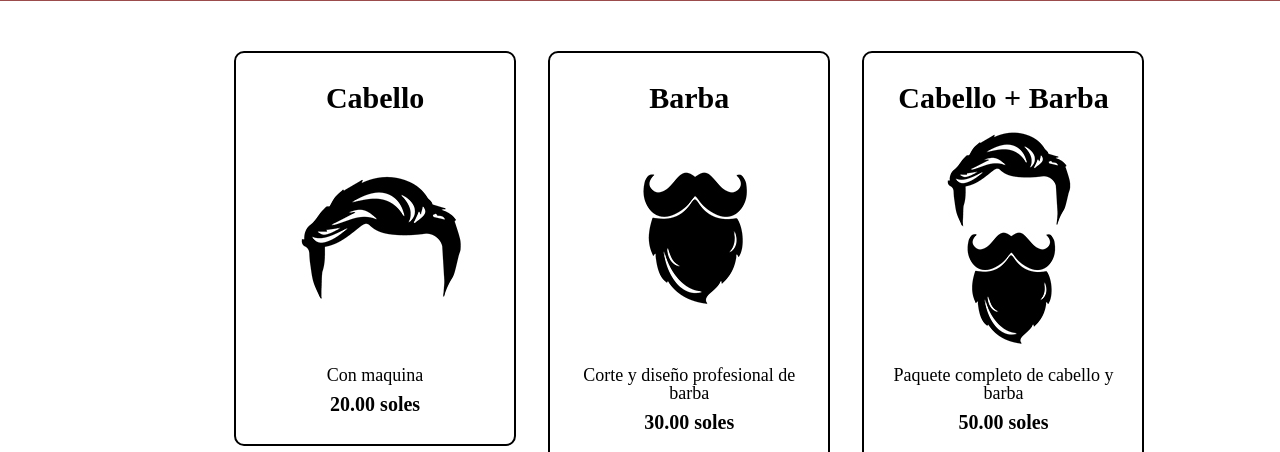
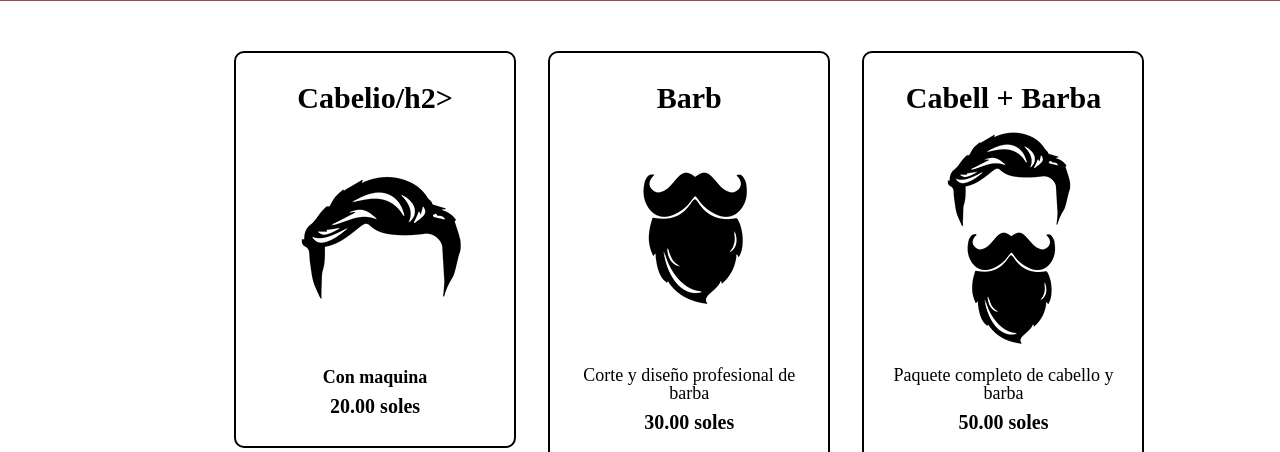
Before and after one commit to BryanChiara/PruebaGIT, a plain HTML site: page productos.html in a window 1280 px wide. Shown: the part 342-794 px from the top of the page. Drawn offline with Linux system fonts and the light colour scheme; files whose address does not match are found by name.

Commit message:
Cambios en la pagina productos.html

```diff
--- a/productos.html
+++ b/productos.html
@@ -24,7 +24,7 @@
         <main>
             <ul class="productos">
                 <li>
-                    <h2>Cabello</h2>
+                    <h2>Cabelio/h2>
                     <img src="imagenes/cabello.jpg">
 
                     <p class="producto-descripcion">Con maquina</p>
@@ -32,13 +32,13 @@
                     <p class="producto-precio">20.00 soles</p>
                 </li>
                 <li>
-                    <h2>Barba</h2>
+                    <h2>Barb</h2>
                     <img src="imagenes/barba.jpg">
                     <p class="producto-descripcion">Corte y diseño profesional de barba</p>
                     <p class="producto-precio">30.00 soles</p>
                 </li>
                 <li>
-                    <h2>Cabello + Barba</h2>
+                    <h2>Cabell + Barba</h2>
                     <img src="imagenes/cabello+barba.jpg">
                     <p class="producto-descripcion">Paquete completo de cabello y barba</p>
                     <p class="producto-precio">50.00 soles</p>
```
